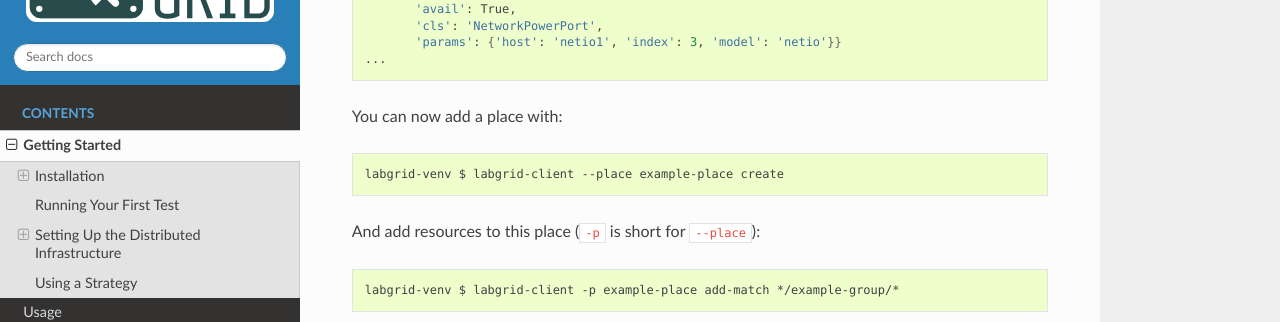
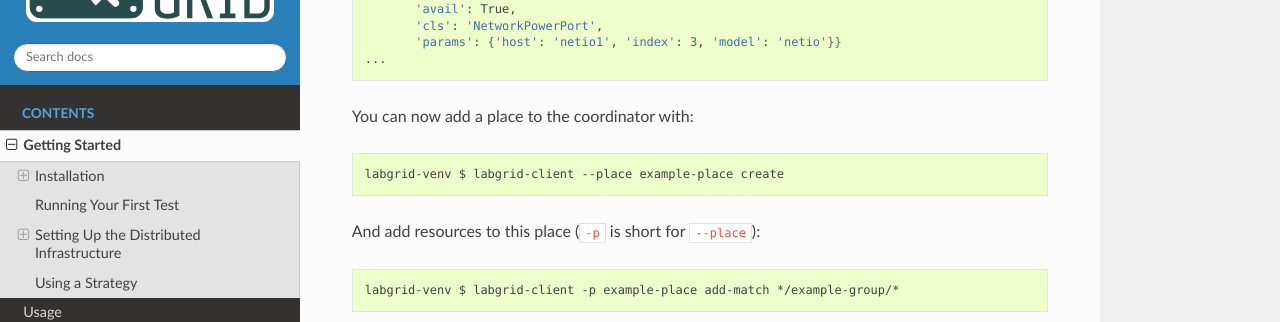
Before and after one commit to labgrid-project/labgrid, a Sphinx documentation site: the page built from doc/getting_started.rst, in a window 1280 px wide and 900 px high, scrolled down 5407 px. Shown: the part 151-473 px from the top of the window. Built offline with Sphinx 7.4.7 and the Read the Docs theme 3.1.0, drawn with Linux system fonts in a browser that asks for light colours; pages that are not in the unit, such as notebooks, are missing from menus.

Commit message:
doc: explain that places are stored on the coordinator
Signed-off-by: Leonardo Mörlein <git@irrelefant.net>

```diff
--- a/doc/getting_started.rst
+++ b/doc/getting_started.rst
@@ -292,7 +292,7 @@ To show more details on the exported resources, use ``-v`` (or ``-vv``):
            'params': {'host': 'netio1', 'index': 3, 'model': 'netio'}}
     ...
 
-You can now add a place with:
+You can now add a place to the coordinator with:
 
 .. code-block:: bash
 
```
